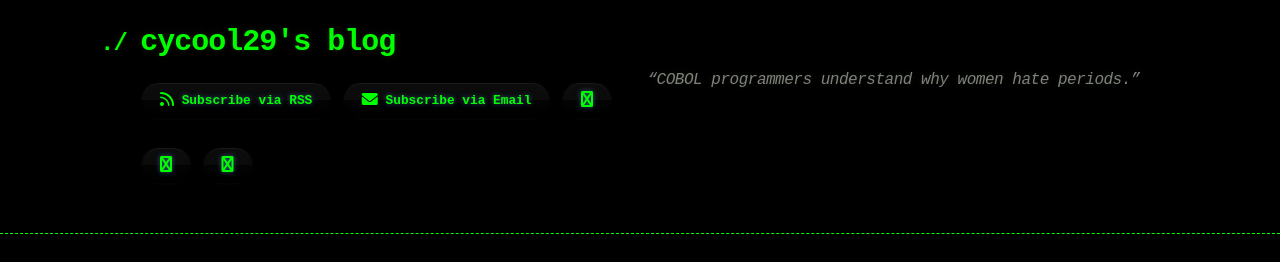
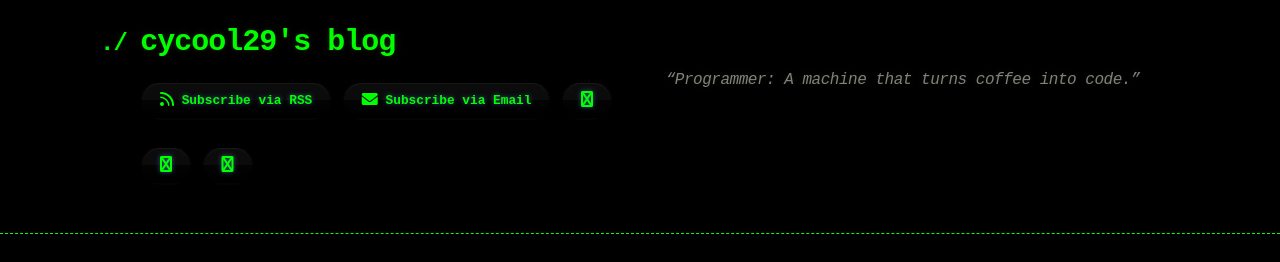
Before and after one commit to cycool29/cycool29.github.io, a Jekyll site: the page built from index.md, in a window 1280 px wide and 900 px high. Shown: the top 262 px of the window. Built offline with Jekyll 4.4.1, drawn with Linux system fonts in a browser that asks for light colours; a style sheet for code colours, icons or effects is not loaded.

Commit message:
Update quotes

```diff
--- a/_config.yml
+++ b/_config.yml
@@ -1,5 +1,5 @@
 title: cycool29's blog
-description: "“COBOL programmers understand why women hate periods.” "
+description: "“Programmer: A machine that turns coffee into code.” "
 bio: A high school student. Intermediate in Python, Git, Bash. Learning JavaScript. He/Him. "
 author: cycool29
 url: https://cycool29.github.io
```
